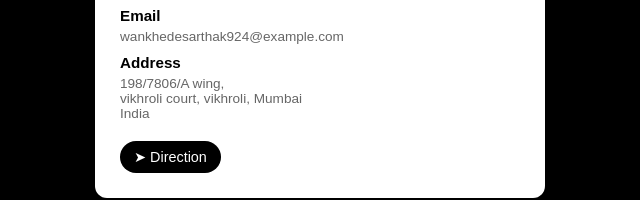
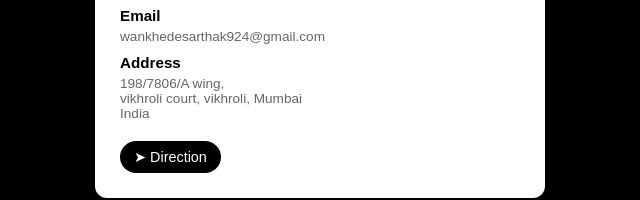
Before and after one commit to zadfuyhsuaao-blip/sarthakwankhede, a plain HTML site: page index.html in a window 1280 px wide. Shown: the part 1052-1252 px from the top of the page, 320-960 px from the left. Drawn offline with Linux system fonts and the light colour scheme.

Commit message:
updated index.html

```diff
--- a/index.html
+++ b/index.html
@@ -356,9 +356,7 @@
       </div>
       <p><strong>Call Us</strong><br /><small>+91 98332 61451</small></p>
       <p>
-        <strong>Email</strong><br /><small
-          >wankhedesarthak924@example.com</small
-        >
+        <strong>Email</strong><br /><small>wankhedesarthak924@gmail.com</small>
       </p>
       <p>
         <strong>Address</strong><br /><small
```
